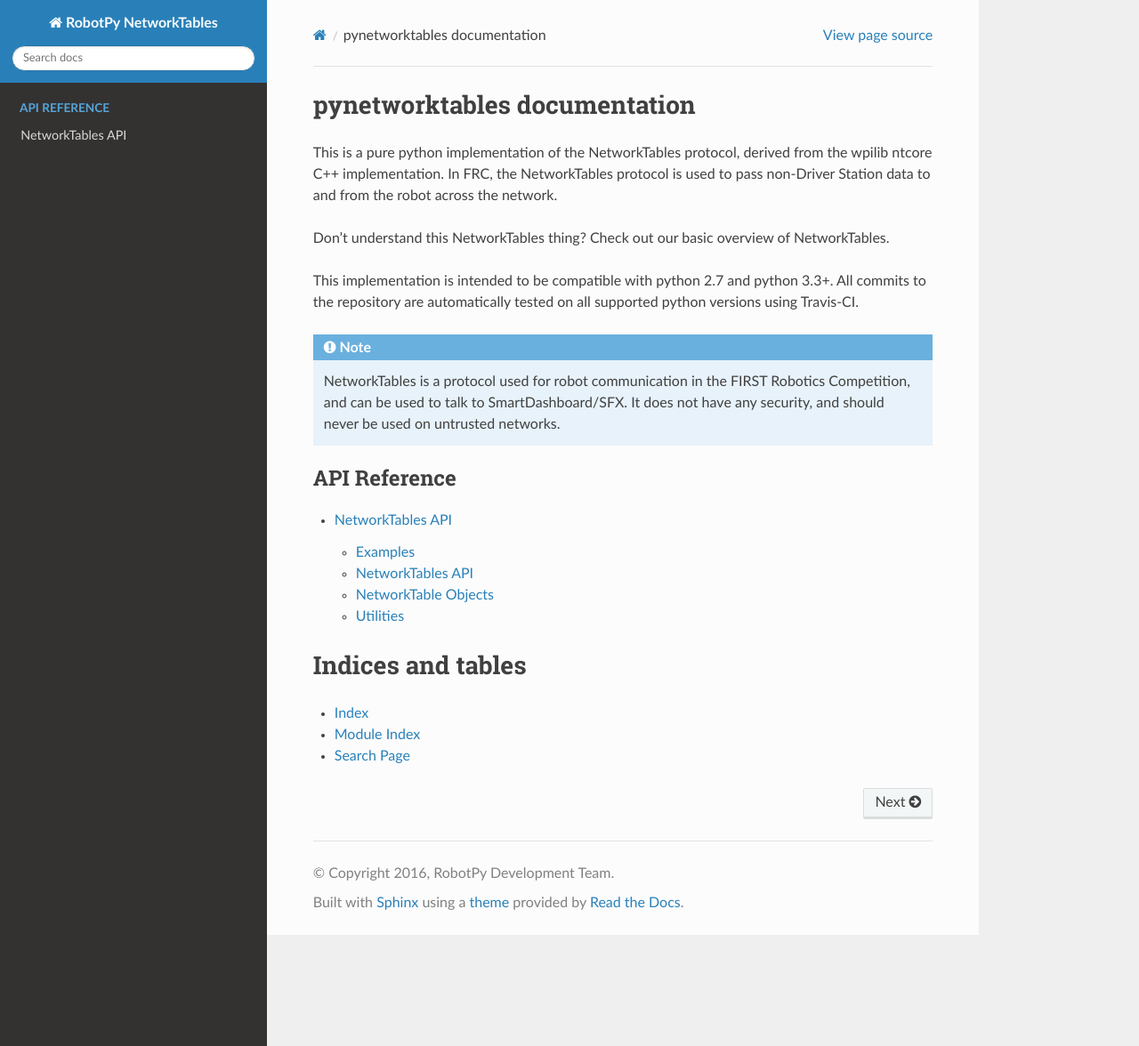
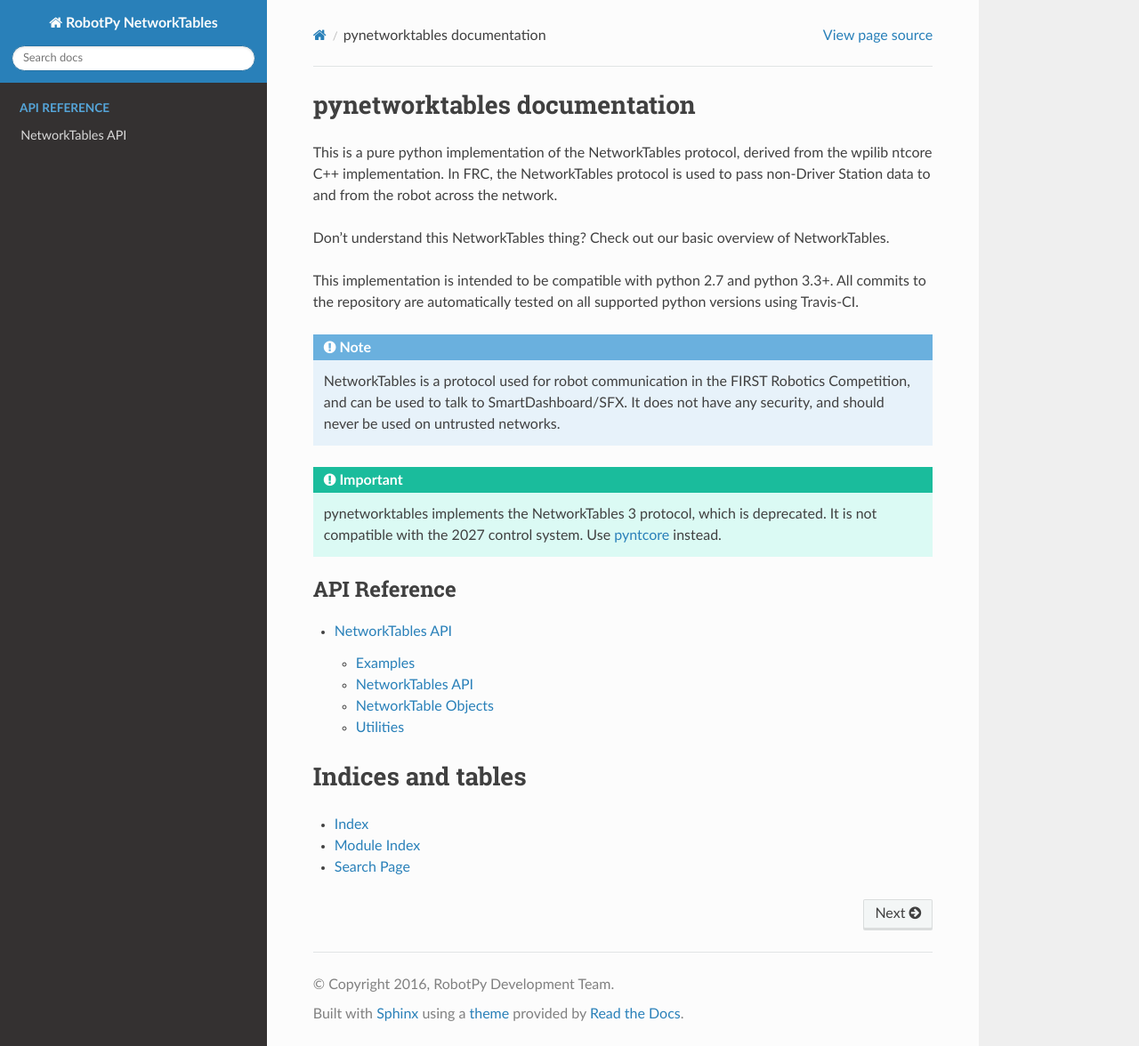
Before and after one commit to robotpy/pynetworktables, a Sphinx documentation site: the page built from docs/index.rst, in a window 1280 px wide and 1176 px high. Shown: the whole window at 89% size. Built offline with Sphinx 7.4.7 and the Read the Docs theme 3.1.0, drawn with Linux system fonts in a browser that asks for light colours; the version number could not be read and is left out.

Commit message:
Add deprecation message and point to pyntcore

```diff
--- a/README.rst
+++ b/README.rst
@@ -15,6 +15,11 @@ versions using github actions.
           be used on untrusted networks.
 
 .. note:: If you require support for Python 2.7, use pynetworktables 2018.2.0
+
+.. important:: pynetworktables implements the NetworkTables 3 protocol, which is deprecated.
+               It is not compatible with the 2027 control system. Use
+               `pyntcore <https://robotpy.readthedocs.io/projects/pyntcore/en/latest/index.html>`_
+               instead.
 
 Documentation
 -------------
--- a/docs/index.rst
+++ b/docs/index.rst
@@ -17,6 +17,11 @@ versions using Travis-CI.
           SmartDashboard/SFX. It does not have any security, and should never
           be used on untrusted networks.
 
+.. important:: pynetworktables implements the NetworkTables 3 protocol, which is deprecated.
+               It is not compatible with the 2027 control system. Use
+               `pyntcore <https://robotpy.readthedocs.io/projects/pyntcore/en/latest/index.html>`_
+               instead.
+
 .. include:: _sidebar.rst.inc
 
 Indices and tables
```
